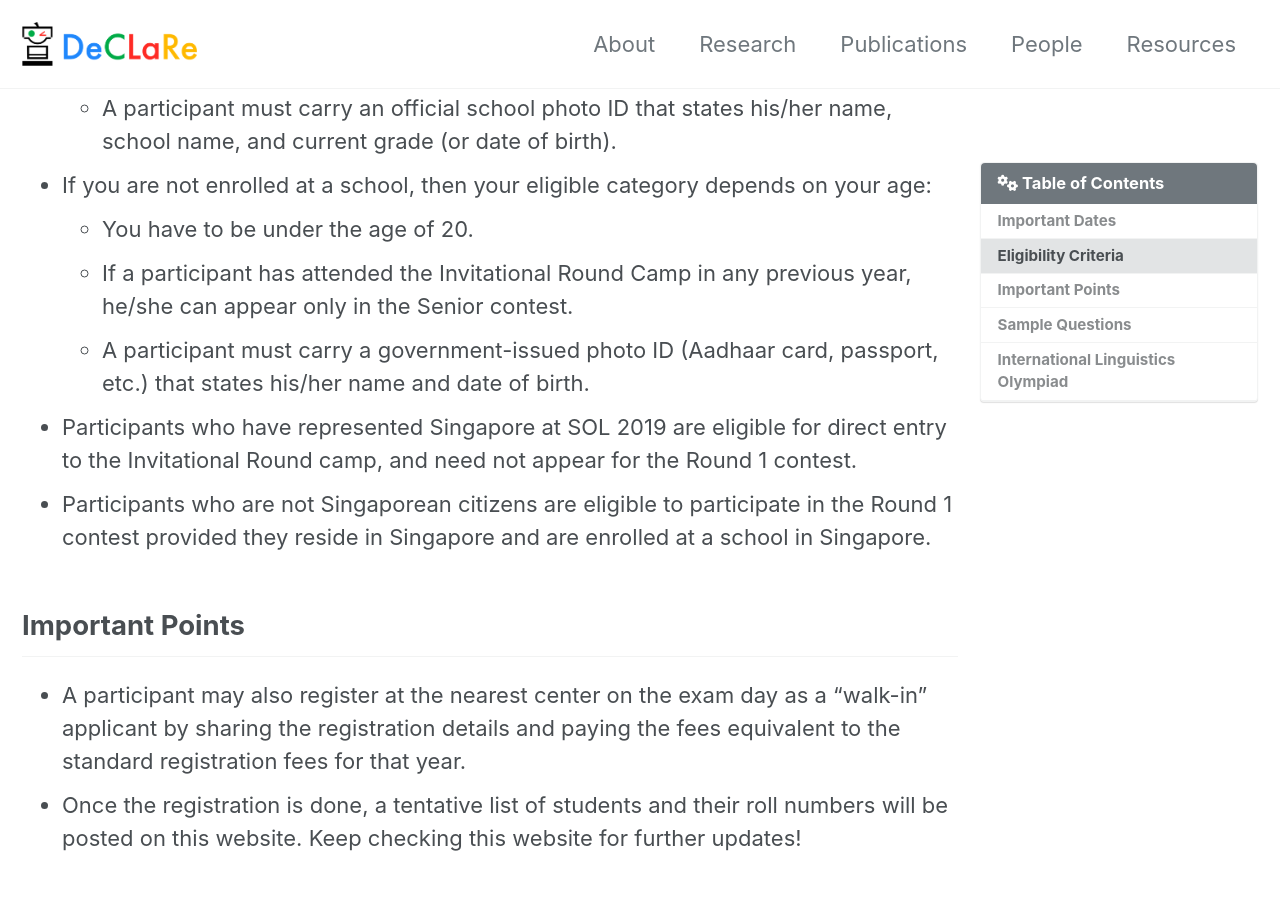
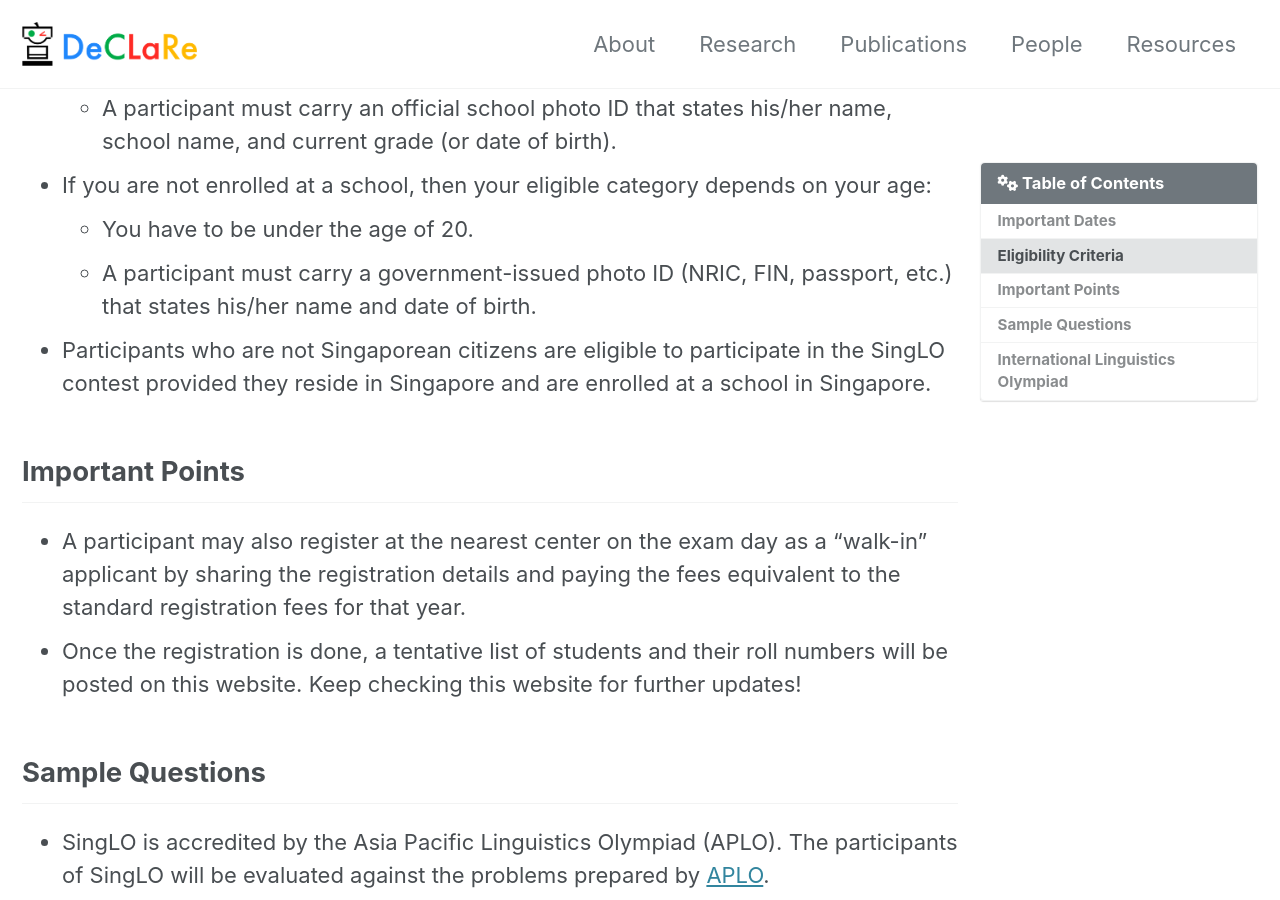
Before and after one commit to declare-lab/declare-lab.github.io, a Jekyll site: the page built from _pages/singlo.md, in a window 1280 px wide and 900 px high, scrolled down 1177 px. Built offline with Jekyll 4.4.1, drawn with Linux system fonts in a browser that asks for light colours; cached includes are drawn as plain includes; nearby versions of some CDN libraries.

Commit message:
Update singlo.md

```diff
--- a/_pages/singlo.md
+++ b/_pages/singlo.md
@@ -38,10 +38,8 @@ No prior knowledge of linguistics or languages is required: even the hardest pro
   - A participant must carry an official school photo ID that states his/her name, school name, and current grade (or date of birth).
 - If you are not enrolled at a school, then your eligible category depends on your age:
   - You have to be under the age of 20.
-  - If a participant has attended the Invitational Round Camp in any previous year, he/she can appear only in the Senior contest.
-  - A participant must carry a government-issued photo ID (Aadhaar card, passport, etc.) that states his/her name and date of birth.
-- Participants who have represented Singapore at SOL 2019 are eligible for direct entry to the Invitational Round camp, and need not appear for the Round 1 contest.
-- Participants who are not Singaporean citizens are eligible to participate in the Round 1 contest provided they reside in Singapore and are enrolled at a school in Singapore.
+  - A participant must carry a government-issued photo ID (NRIC, FIN, passport, etc.) that states his/her name and date of birth.
+- Participants who are not Singaporean citizens are eligible to participate in the SingLO contest provided they reside in Singapore and are enrolled at a school in Singapore.
 
 ## Important Points
 
```
